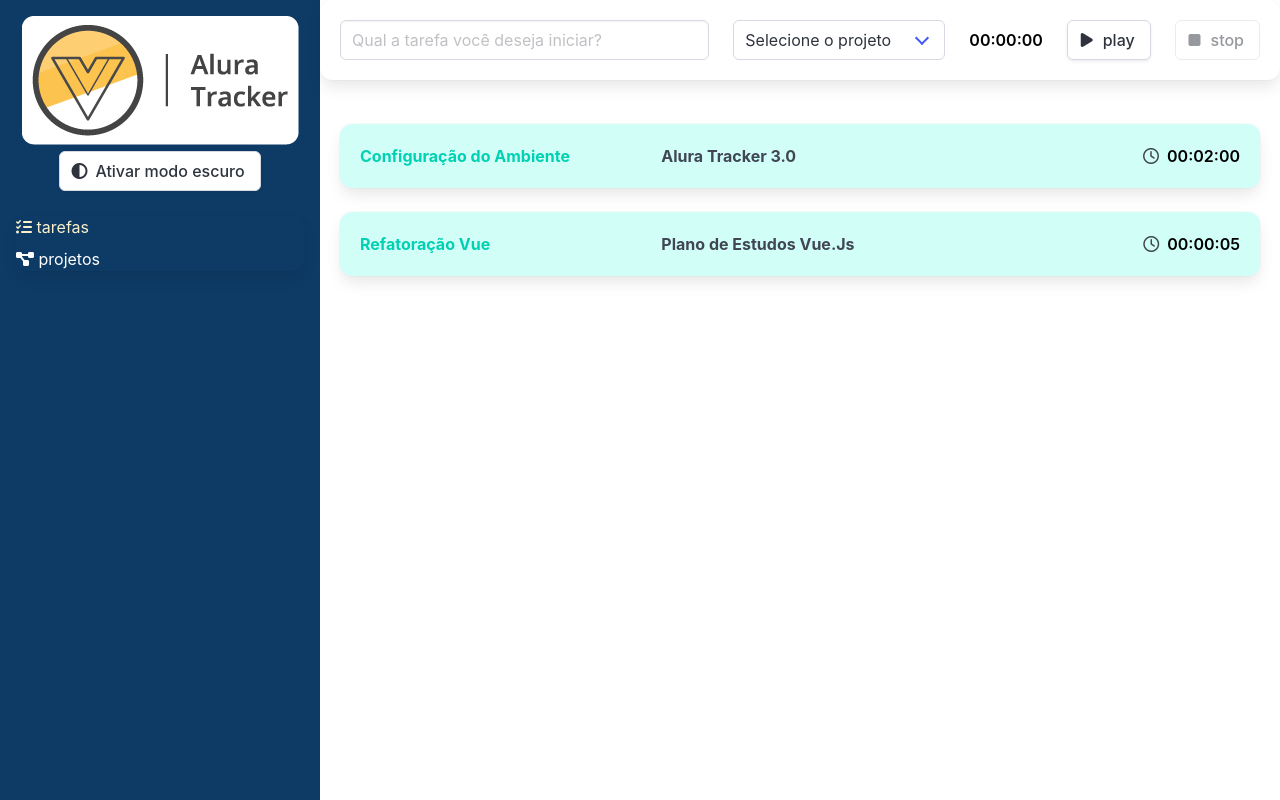
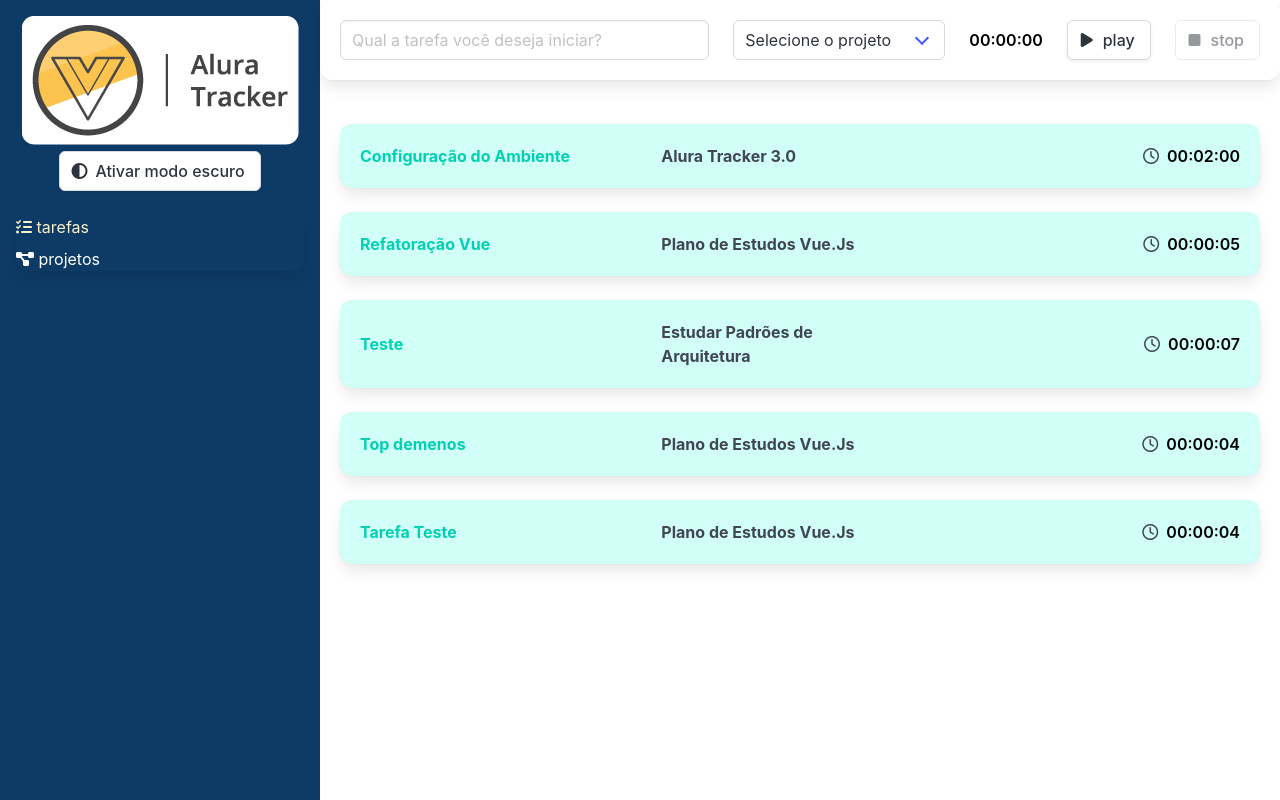
Before and after one commit to PedroJardel/alura-tracker, a Vue app: page / in a window 1280 px wide. Built offline with nearby package versions, Linux system fonts and the light colour scheme; data requests are answered from the project's data file.

Commit message:
fix: migration Options API to Composition API

```diff
--- a/db.json
+++ b/db.json
@@ -11,6 +11,10 @@
     {
       "id": "8744",
       "nome": "Plano de Estudos TypeScript"
+    },
+    {
+      "id": "5199",
+      "nome": "Estudar Padrões de Arquitetura"
     }
   ],
   "tarefas": [
@@ -31,6 +35,33 @@
         "id": "cefc",
         "nome": "Plano de Estudos Vue.Js"
       }
+    },
+    {
+      "id": "58ff",
+      "duracaoEmSegundos": 7,
+      "descricao": "Teste",
+      "projeto": {
+        "id": "5199",
+        "nome": "Estudar Padrões de Arquitetura"
+      }
+    },
+    {
+      "id": "64a3",
+      "duracaoEmSegundos": 4,
+      "descricao": "Top demenos",
+      "projeto": {
+        "id": "cefc",
+        "nome": "Plano de Estudos Vue.Js"
+      }
+    },
+    {
+      "id": "bef2",
+      "duracaoEmSegundos": 4,
+      "descricao": "Tarefa Teste",
+      "projeto": {
+        "id": "cefc",
+        "nome": "Plano de Estudos Vue.Js"
+      }
     }
   ]
 }
--- a/src/components/Formulario.vue
+++ b/src/components/Formulario.vue
@@ -22,50 +22,51 @@
 </template>
 
 <script lang="ts">
-import { computed, defineComponent } from 'vue';
+import { computed, defineComponent, ref } from 'vue';
 import Temporizador from './Temporizador.vue';
 import { useStore } from 'vuex';
 import { key } from '@/store/store';
 import { TypeNotification } from '@/interfaces/INotificacao';
-import { notificacaoMixin } from '@/mixins/notificar';
+import useNotificador from '@/hooks/notificador';
 
 export default defineComponent({
-    data() {
-        return {
-            descricao: '',
-            idProjeto: ''
-        }
-    },
     name: 'FormularioPrincipal',
     components: { Temporizador },
-    mixins: [notificacaoMixin],
-    methods: {
-        finalizarTarefa(tempoDecorrido: number): void {
-            const projeto = this.projetos.find((proj) => proj.id === this.idProjeto)
+    emits: ['aoSalvarTarefa'],
+    setup(props, { emit }) {
+
+        const store = useStore(key)
+        const descricao = ref("");
+        const idProjeto = ref("")
+        const projetos = computed(() => store.state.projeto.projetos)
+        const { notificar } = useNotificador()
+
+        const finalizarTarefa = (tempoDecorrido: number) => {
+            const projeto = projetos.value.find((proj) => proj.id === idProjeto.value)
 
             if (!projeto) {
-                this.notificar(
+                notificar (
                     TypeNotification.FALHA,
                     'Erro ao Salvar tarefa',
                     'Você deve incluir a tarefa à um projeto existente'
                 )
                 return
             }
-            this.$emit('aoSalvarTarefa', {
+
+            emit('aoSalvarTarefa', {
                 duracaoEmSegundos: tempoDecorrido,
-                descricao: this.descricao,
-                projeto: this.projetos.find(proj => proj.id == this.idProjeto)
+                descricao: descricao.value,
+                projeto: projetos.value.find(proj => proj.id == idProjeto.value)
             })
-            this.descricao = ''
+            descricao.value = ''
         }
-    },
-    emits: ['aoSalvarTarefa'],
-    setup() {
-        const store = useStore(key)
 
         return {
-            store,
-            projetos: computed(() => store.state.projeto.projetos)
+            descricao,
+            idProjeto,
+            projetos,
+            finalizarTarefa
+
         }
     }
 })
--- a/src/components/Notificacoes.vue
+++ b/src/components/Notificacoes.vue
@@ -18,7 +18,7 @@ import { useStore } from '@/store/store';
 import { computed, defineComponent } from 'vue';
 
 export default defineComponent({
-    name: 'NotificacoesAlura',
+    name: 'NotificacoesAluraTracker',
     data() {
         return {
             contexto: {
--- a/src/components/Tarefa.vue
+++ b/src/components/Tarefa.vue
@@ -23,17 +23,28 @@ import ITarefa from '@/interfaces/ITarefa';
 
 export default defineComponent({
     name: 'TarefaLista',
+    components: { Cronometro, Box },
     props: {
         tarefa: { type: Object as PropType<ITarefa>, required: true },
         indexadorTarefa: { type: Number, default: 0 }
     },
     emits: ['aoTarefaClicada'],
-    methods: {
-        tarefaClicada() : void {
-            this.$emit('aoTarefaClicada', this.tarefa)
+    setup(props, { emit }) {
+        const tarefaClicada = () => {
+            emit('aoTarefaClicada', props.tarefa)
         }
-    },
-    components: { Cronometro, Box },
+
+        const tempoGasto = () : string => {
+            return new Date(props.tarefa.duracaoEmSegundos*1000)
+            .toISOString()
+            .substring(11,8)
+        }
+
+        return {
+            tarefaClicada,
+            tempoGasto
+        }
+    }
 })
 
 </script>
--- a/src/store/modulos/tarefa/index.ts
+++ b/src/store/modulos/tarefa/index.ts
@@ -1,9 +1,8 @@
-import INotificacao from "@/interfaces/INotificacao";
 import ITarefa from "@/interfaces/ITarefa";
 import server from "@/server/server";
 import { Estado } from "@/store/store";
 import { OBTER_TAREFAS, CADASTAR_TAREFA, ALTERAR_TAREFA, REMOVER_TAREFA } from "@/store/type-actions";
-import { ADICIONA_TAREFA, ALTERA_TAREFA, DEFINIR_TAREFA, EXCLUIR_PROJETO, NOTIFICAR } from "@/store/type-mutations";
+import { ADICIONA_TAREFA, ALTERA_TAREFA, DEFINIR_TAREFA, EXCLUIR_PROJETO } from "@/store/type-mutations";
 import { Module } from "vuex";
 
 export interface EstadoTarefa {
--- a/src/views/Projetos/FormularioView.vue
+++ b/src/views/Projetos/FormularioView.vue
@@ -19,55 +19,56 @@
 <script lang="ts">
 import { TypeNotification } from '@/interfaces/INotificacao';
 import { useStore } from '@/store/store';
-import { defineComponent } from 'vue';
+import { defineComponent, ref } from 'vue';
 import useNotificador from '@/hooks/notificador'
 import { ALTERAR_PROJETO, CADASTAR_PROJETO } from '@/store/type-actions';
+import { useRouter } from 'vue-router';
 
 export default defineComponent({
     name: 'FormularioProjetosView',
-    data() {
-        return {
-            nomeDoProjeto: '',
-        }
-    },
     props: {
         id: { type: String }
     },
-    mounted() {
-        if (this.id) {
-            const projeto = this.store.state.projeto.projetos.find(proj => proj.id == this.id)
-            this.nomeDoProjeto = projeto?.nome || ''
+    setup(props) {
+
+        const router = useRouter()
+
+        const store = useStore()
+        const { notificar } = useNotificador()
+
+        const nomeDoProjeto = ref("")
+
+        if (props.id) {
+            const projeto = store.state.projeto.projetos.find(proj => proj.id == props.id)
+            nomeDoProjeto.value = projeto?.nome || ''
         }
-    },
-    methods: {
-        salvar(): void {
-            if (this.id) {
-                this.store.dispatch(ALTERAR_PROJETO, {
-                    id: this.id,
-                    nome: this.nomeDoProjeto
-                }).then(() => this.lidarComSucesso())
+
+        const lidarComSucesso = () => {
+            notificar(
+                TypeNotification.SUCESSO,
+                nomeDoProjeto.value,
+                'Projeto adicionado com sucesso! Seu projeto está disponível'
+            )
+            nomeDoProjeto.value = '';
+            router.push('/projetos')
+        }
+
+        const salvar = () => {
+            if (props.id) {
+                store.dispatch(ALTERAR_PROJETO, {
+                    id: props.id,
+                    nome: nomeDoProjeto.value
+                }).then(() => lidarComSucesso())
             } else {
-                this.store.dispatch(CADASTAR_PROJETO, this.nomeDoProjeto)
-                    .then(() => this.lidarComSucesso())
+                store.dispatch(CADASTAR_PROJETO, nomeDoProjeto.value)
+                    .then(() => lidarComSucesso())
             }
 
-        },
-        lidarComSucesso() {
-            this.notificar(
-                TypeNotification.SUCESSO,
-                this.nomeDoProjeto,
-                'Projeto adicionado com sucesso! Seu projeto está disponível'
-            )
-            this.nomeDoProjeto = '';
-            this.$router.push('/projetos')
         }
-    },
-    setup() {
-        const store = useStore()
-        const { notificar } = useNotificador()
+
         return {
-            store,
-            notificar
+            nomeDoProjeto,
+            salvar
         }
     }
 });
--- a/src/views/TarefasView.vue
+++ b/src/views/TarefasView.vue
@@ -24,8 +24,8 @@
             </section>
             <footer class="modal-card-foot">
                 <div class="buttons">
-                    <button class="button is-success" @click="alterarTarefa">Save changes</button>
-                    <button class="button" @click="fecharModal">Cancel</button>
+                    <button class="button is-success" @click="alterarTarefa">Salvar</button>
+                    <button class="button" @click="fecharModal">Cancelar</button>
                 </div>
             </footer>
         </div>
```
